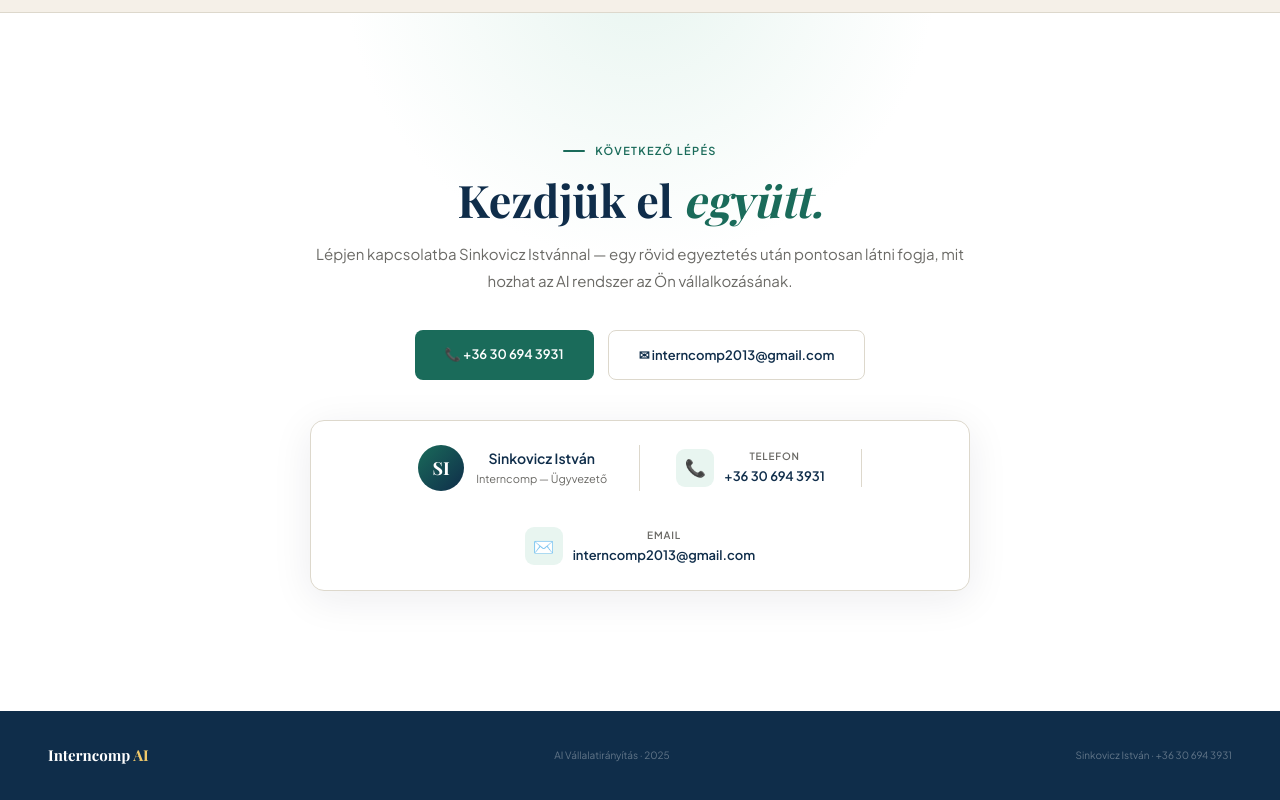
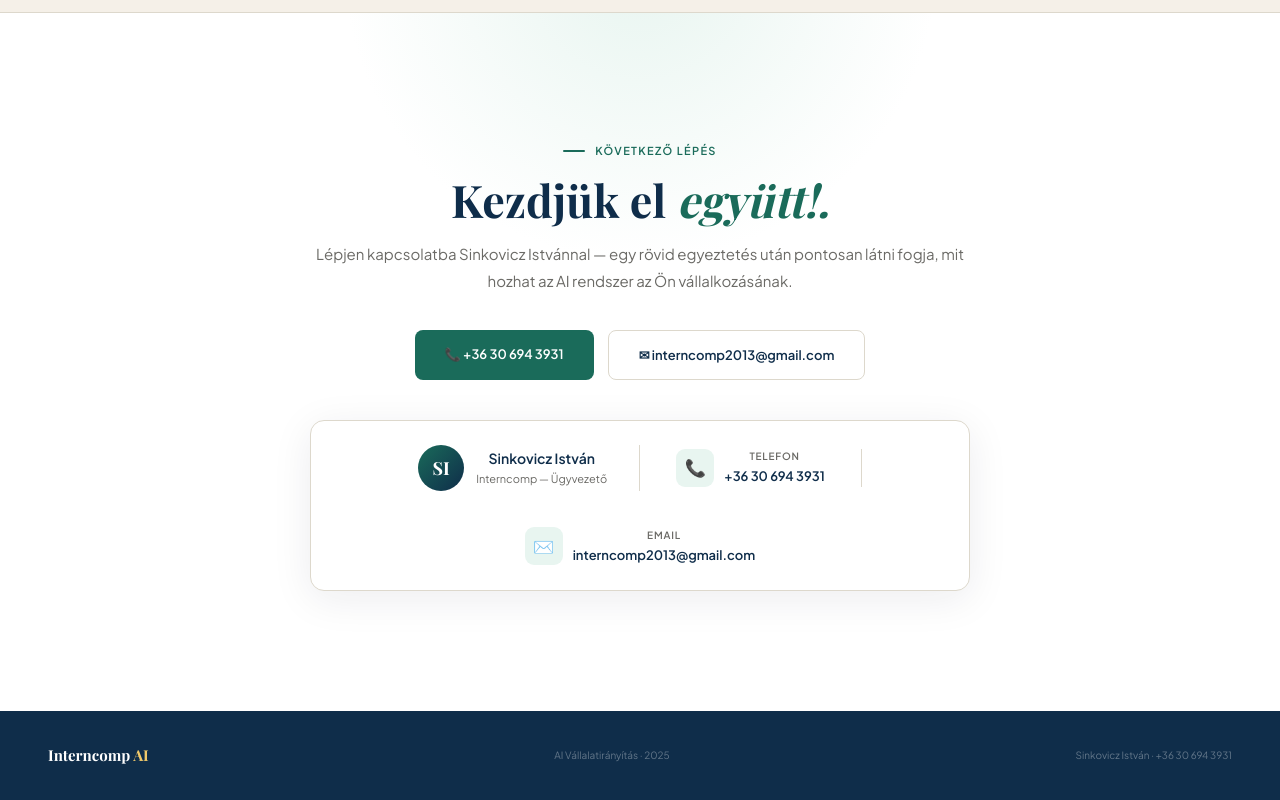
Before and after one commit to Evron73/Interncomp-landing, a plain HTML site: page index.html in a window 1280 px wide. Shown: the part 6330-7130 px from the top of the page. Drawn offline with nearby package versions, Linux system fonts and the light colour scheme; a web font is replaced by a local one.

Commit message:
Update index.html

```diff
--- a/index.html
+++ b/index.html
@@ -595,7 +595,7 @@ footer{background:var(--navy);padding:32px 48px;display:flex;justify-content:spa
   <div class="cta-glow"></div>
   <div class="cta-inner reveal">
     <div class="eyebrow" style="justify-content:center;" id="cta_ey">Következő lépés</div>
-    <h2 id="cta_h2">Kezdjük el <em>együtt.</em></h2>
+    <h2 id="cta_h2">Kezdjük el <em>együtt!.</em></h2>
     <p id="cta_p">Lépjen kapcsolatba Sinkovicz Istvánnal — egy rövid egyeztetés után pontosan látni fogja, mit hozhat az AI rendszer az Ön vállalkozásának.</p>
     <div class="cta-btns">
       <a href="tel:+36306943931" class="btn-p">📞 +36 30 694 3931</a>
```
